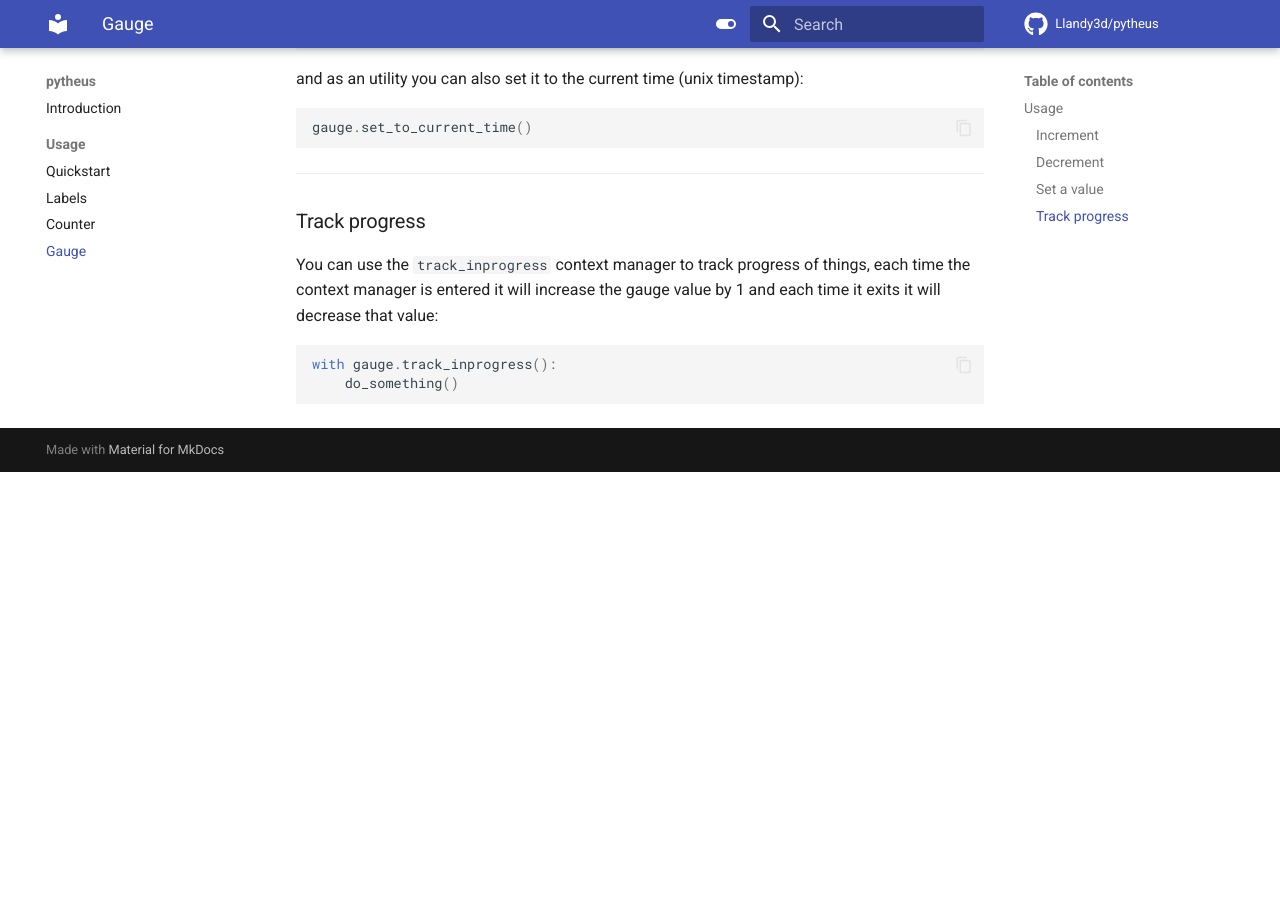
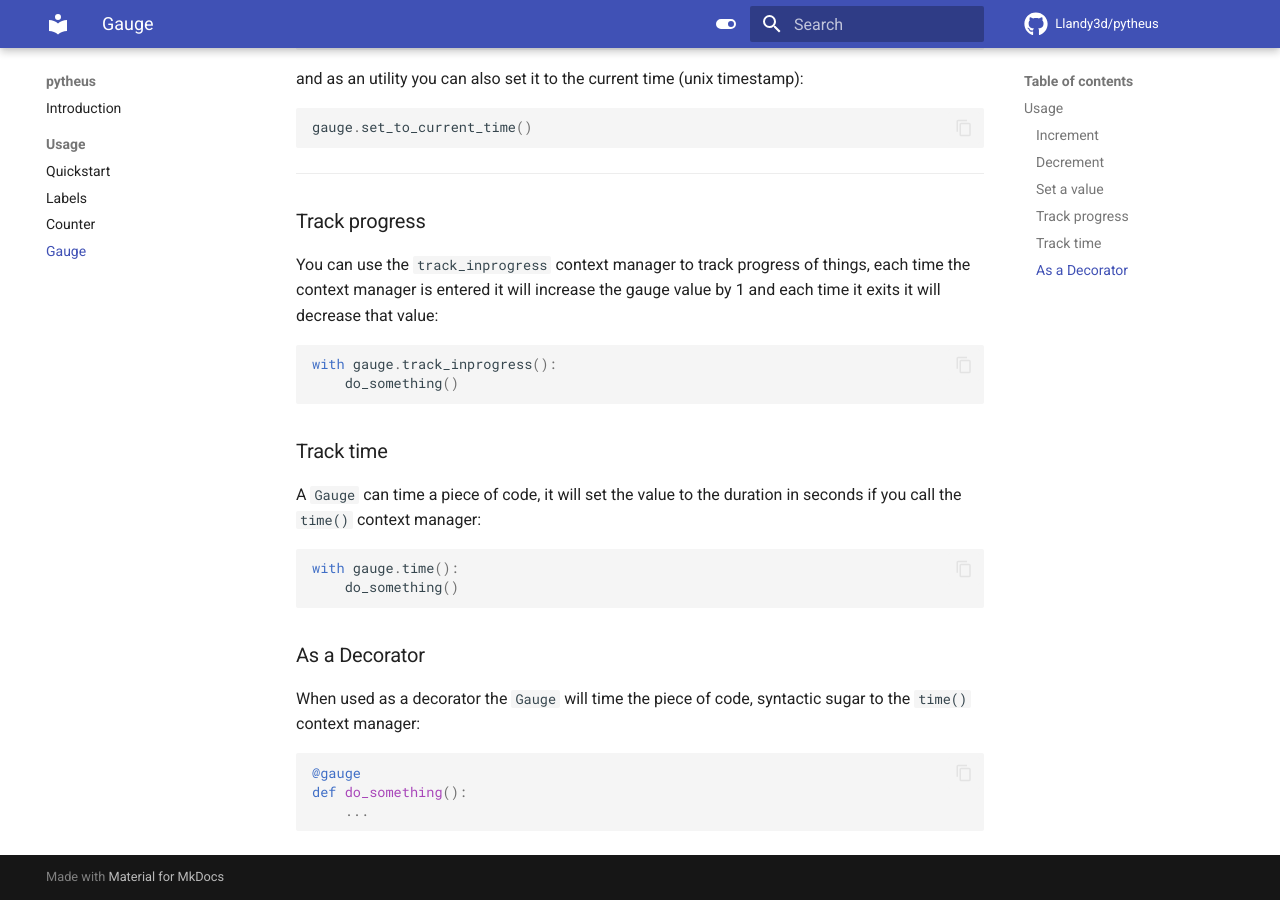
Before and after one commit to Llandy3d/pytheus, an MkDocs documentation site: the page built from docs/gauge.md, in a window 1280 px wide and 900 px high, scrolled down 1178 px. Built offline with MkDocs 1.6.1 and Material for MkDocs 9.7.7, drawn with Linux system fonts in a browser that asks for light colours; comment, search, counter and statistics services are not loaded; before the commit the page ends 1650 px from its top, so only the background shows below that.

Commit message:
finish gauge docs

````diff
--- a/docs/gauge.md
+++ b/docs/gauge.md
@@ -72,3 +72,22 @@ You can use the `track_inprogress` context manager to track progress of things,
 with gauge.track_inprogress():
     do_something()
 ```
+
+### Track time
+
+A `Gauge` can time a piece of code, it will set the value to the duration in seconds if you call the `time()` context manager:
+
+```python
+with gauge.time():
+    do_something()
+```
+
+### As a Decorator
+
+When used as a decorator the `Gauge` will time the piece of code, syntactic sugar to the `time()` context manager:
+
+```python
+@gauge
+def do_something():
+    ...
+```
````
